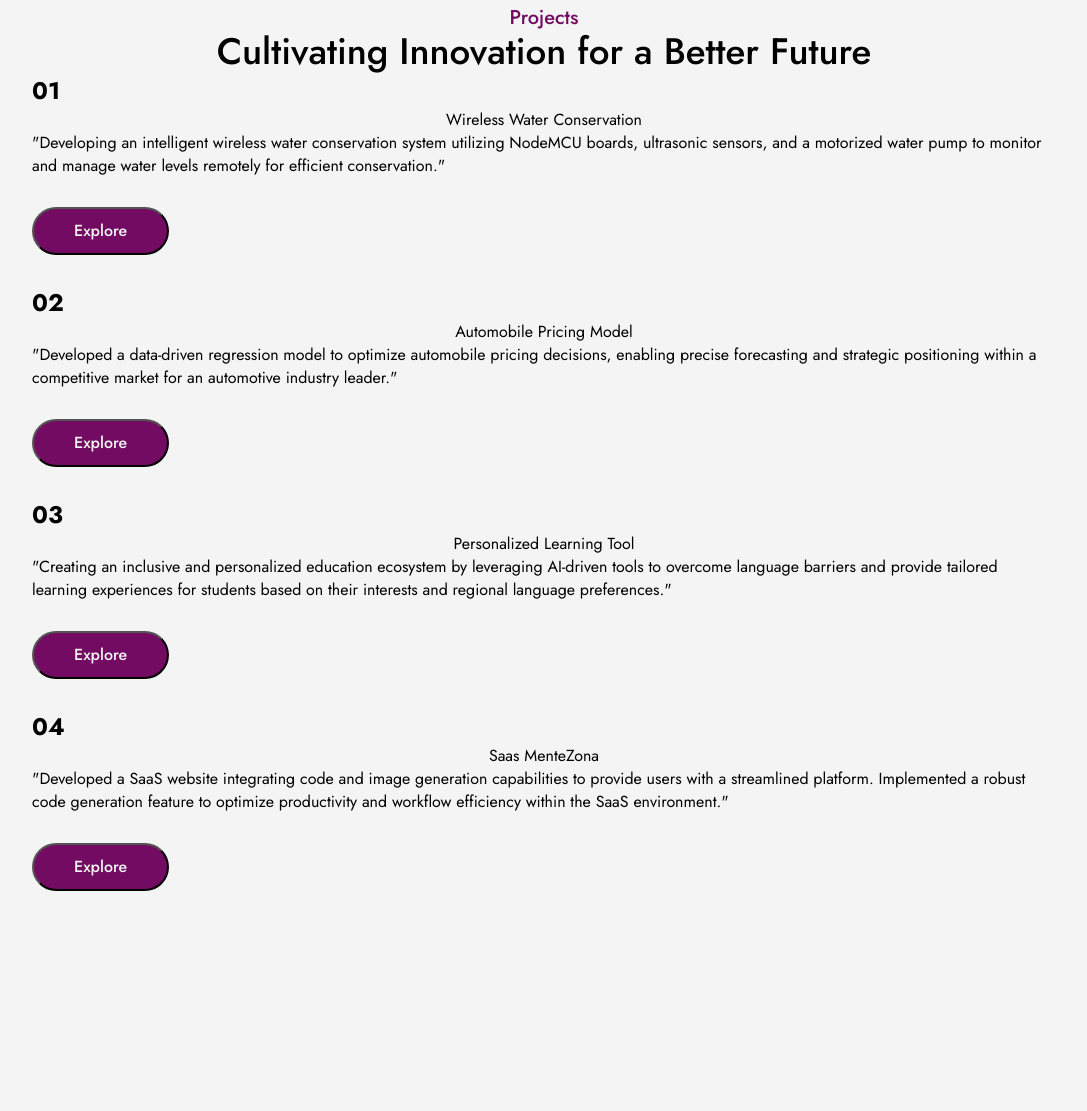
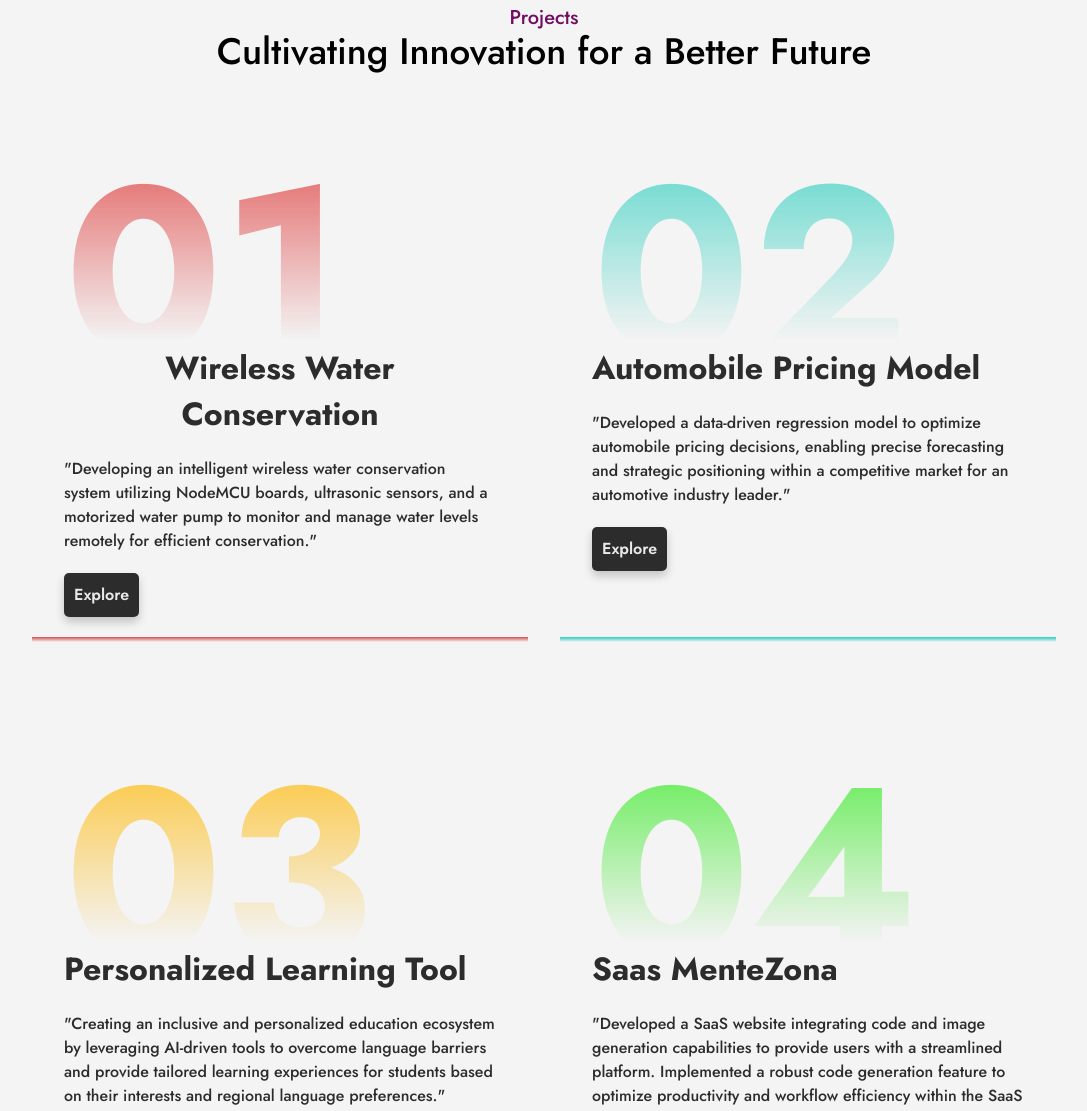
Before and after one commit to AUSTINJR74/Personal_Portfolio, a plain HTML site: page index.html in a window 1280 px wide. Shown: the part 1293-2404 px from the top of the page, without its empty margins (96-1183 px from the left). Drawn offline with nearby package versions, Linux system fonts and the light colour scheme.

Commit message:
style.css

```diff
--- a/style.css
+++ b/style.css
@@ -203,7 +203,7 @@ span{
     line-height: 24px;
     border-radius: 38px;
     transition: .3s ease;
-    margin: 30px 0;
+    /* margin: 30px 0; */
 }
 .btn:hover{
     transform: scale(1.1);
@@ -515,6 +515,169 @@ span{
     font-size: var(--p-font);
     border-radius: 10px;
 }
+/* ---------------Pro-------------------- */
+
+.projects {
+    /* background: #fbfbfb; */
+    display: grid;
+    grid-template-columns: repeat(2, 1fr);
+    grid-gap: 2rem;
+  }
+
+  .card {
+    /* background: white; */
+    position: relative;
+    display: flex;
+    /* align-items: center; */
+    justify-content: center;
+    /* width: 320px; */
+    /* box-shadow: 0 10px 20px rgba(0, 0, 0, 0.2); */
+    padding: 25px 32px;
+    /* overflow: hidden; */
+    border-radius: 10px;
+    transition: all 0.5s cubic-bezier(0.23, 1, 0.32, 1);
+  }
+
+  .content {
+    display: flex;
+    flex-direction: column;
+    align-items: flex-start;
+    gap: 20px;
+    color: #2c2c2c;
+    transition: all 0.5s cubic-bezier(0.23, 1, 0.32, 1);
+  }
+
+  .content .heading {
+    font-weight: 700;
+    font-size: 32px;
+  }
+
+  .content .para {
+    line-height: 1.5;
+    font-size: 1rem;
+    font-weight: 500;
+  }
+
+  .content .btn {
+    color: #e8e8e8;
+    text-decoration: none;
+    padding: 10px;
+    font-weight: 600;
+    border: none;
+    cursor: pointer;
+    background: linear-gradient(-45deg, #2c2c2c 0%, #2c2c2c 100%);
+    border-radius: 5px;
+    box-shadow: 0 5px 10px rgba(0, 0, 0, 0.2);
+  }
+
+  .card::before {
+    content: "";
+    position: absolute;
+    left: 0;
+    bottom: 0;
+    width: 100%;
+    height: 5px;
+    /* background: linear-gradient(-45deg, #f89b29 0%, #ff0f7b 100% ); */
+    z-index: -1;
+    transition: all 0.5s cubic-bezier(0.23, 1, 0.32, 1);
+  }
+  .card:hover::before {
+    height: 90%;
+  }
+
+  .card:hover{
+    transform: translate(0, -15px);
+  }
+
+
+  .c1::before {
+    background: linear-gradient(0deg, #ffffff00 0%, #cb2d2d 120%);
+  }
+  /* .c1::before:hover{
+    background: #ffff;
+  } */
+  .c1 h1{
+    font-size: 15rem;
+    margin-bottom: -120px;
+    background: -webkit-linear-gradient(90deg, #ffffff00 30%, #d80505 120%);
+    -webkit-background-clip: text;
+    -webkit-text-fill-color: transparent;
+  }
+
+
+.c2::before {
+    background: linear-gradient(0deg, #ffffff00 0%, #00c6b2 120%);
+  }
+  .c2 h1{
+    font-size: 15rem;
+    margin-bottom: -120px;
+    background: -webkit-linear-gradient(90deg, #ffffff00 30%, #00c6b2 120%);
+    -webkit-background-clip: text;
+    -webkit-text-fill-color: transparent;
+  }
+
+
+  .c3::before {
+    background: linear-gradient(0deg, #ffffff00 0%, #ff9800 100%);
+  }
+  .c3 h1{
+    font-size: 15rem;
+    margin-bottom: -120px;
+    background: -webkit-linear-gradient(90deg, #ffffff00 30%, #ffb700 100%);
+    -webkit-background-clip: text;
+    -webkit-text-fill-color: transparent;
+  }
+
+
+  .c4::before {
+    background: linear-gradient(0deg, #ffffff00 0%, #1ee95b 100%);
+  }
+  .c4 h1{
+    font-size: 15rem;
+    margin-bottom: -120px;
+    background: -webkit-linear-gradient(90deg, #ffffff00 30%, #32e91e 100%);
+    -webkit-background-clip: text;
+    -webkit-text-fill-color: transparent;
+  }
+
+  .c5::before {
+    background: linear-gradient(0deg, #ffffff00 0%, #c875e9  100%);
+  }
+  .c5 h1{
+    font-size: 15rem;
+    margin-bottom: -120px;
+    background: -webkit-linear-gradient(90deg, #ffffff00 30%, #c875e9  100%);
+    -webkit-background-clip: text;
+    -webkit-text-fill-color: transparent;
+  }
+
+  .c6::before {
+    background: linear-gradient(0deg, #ffffff00 0%, #f5ff36 100%);
+  }
+  .c6 h1{
+    font-size: 15rem;
+    margin-bottom: -120px;
+    background: -webkit-linear-gradient(90deg, #ffffff00 30%, #f1ed1a 100%);
+    -webkit-background-clip: text;
+    -webkit-text-fill-color: transparent;
+  }
+
+  .card:hover {
+    box-shadow: none;
+  }
+
+  .card:hover .btn {
+    color: #212121;
+    background: #ffffff;
+  }
+
+  .content .btn:hover {
+    outline: 1px solid #ffffff;
+    color: #000000;
+  }
+  .content .btn:active {
+    box-shadow: none;
+  }
 
 
 @media (max-width: 1425px){
@@ -559,6 +722,13 @@ span{
     .homeimg, .about-img{
         width:90%;
     }
+    .projects {
+        transform: scale(0.9);
+        /* background: #fbfbfb; */
+        display: grid;
+        grid-template-columns: repeat(1, 1fr);
+        grid-gap: 1rem;
+      }
 
     /* #menu-icon{
         display: block;
@@ -728,7 +898,6 @@ span{
         transform: perspective(500px) rotateX(2.40deg) rotateY(5.11deg) scale3d(0.9,0.9,0.9);
     }
 
-
     /* .copyright{
         text-align: center;
         padding: 20px 0;
@@ -747,6 +916,8 @@ span{
         font-size: var(--p-font);
         border-radius: 10px;
     } */
+
+
 }
 
 @media (max-width: 415px){
```
